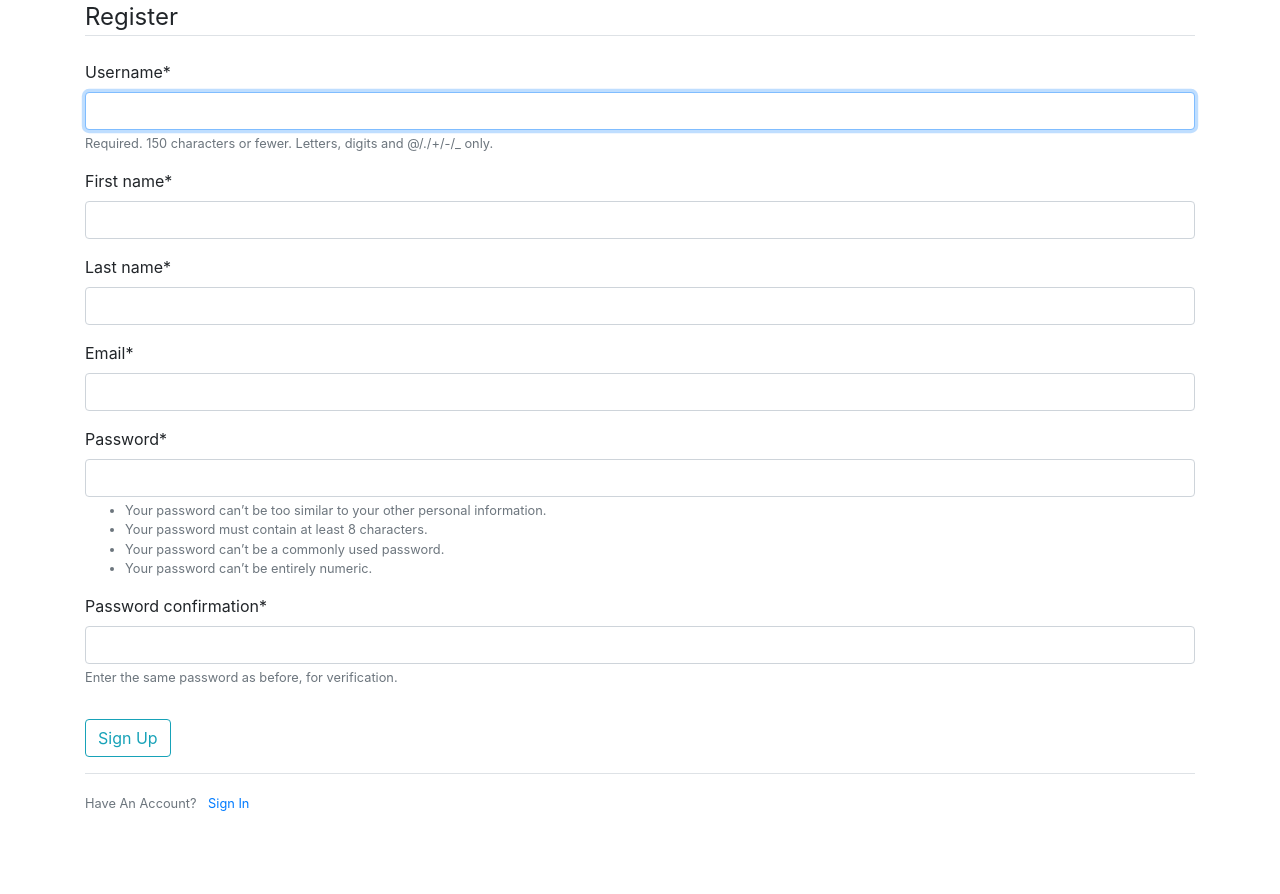
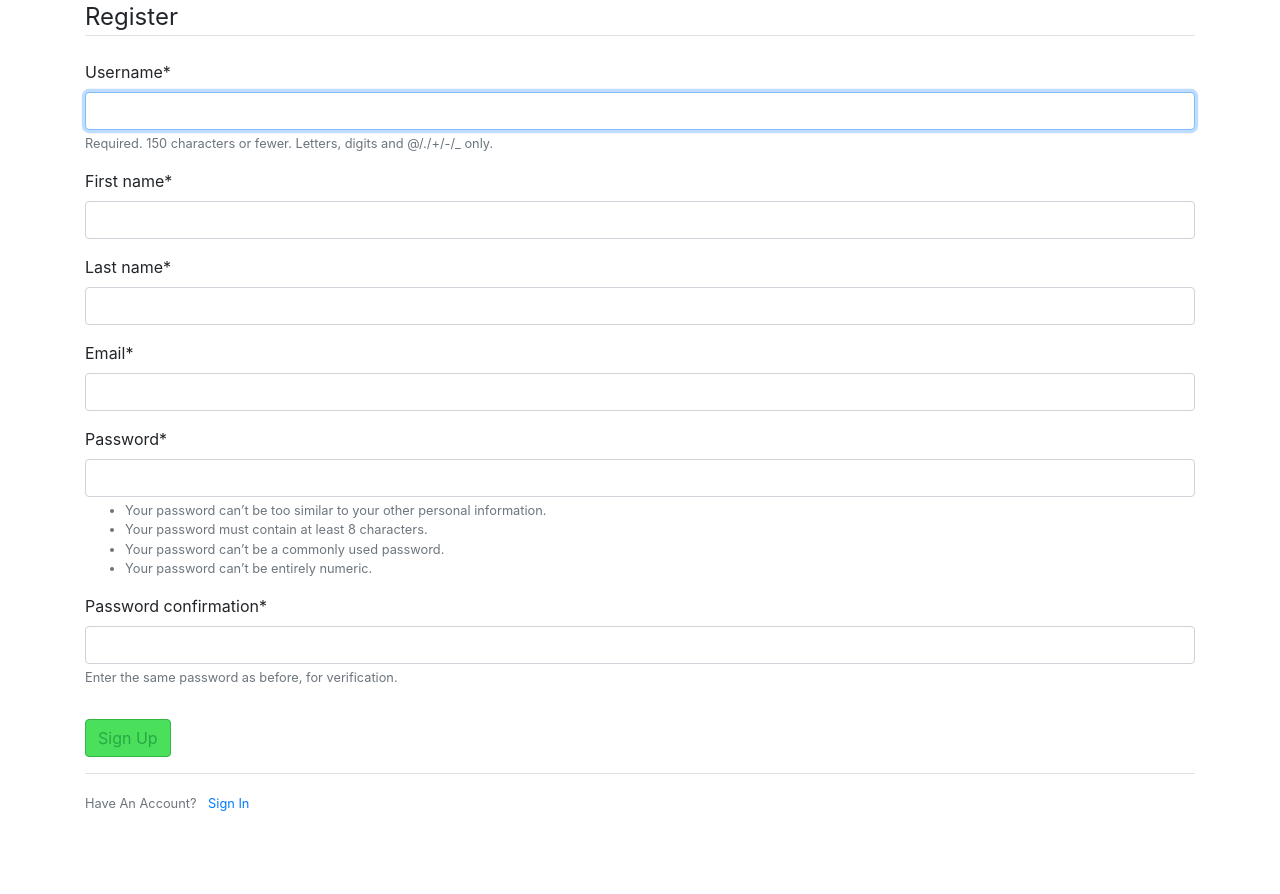
Before and after one commit to starfy84/PCTeacher, a Django app: page /register/ in a window 1280 px wide. Shown: the part 89-983 px from the top of the page. Run offline with Django 3.2, Linux system fonts and the light colour scheme; some libraries are stand-ins or nearby versions.

Commit message:
Make everything GREEEENNNNN

```diff
--- a/resources/styles.css
+++ b/resources/styles.css
@@ -6,3 +6,8 @@
 .apple {
     width: 20px;
 }
+
+.green {
+    background-color: #4ae05b !important;
+    border-color: #33b742 !important;
+}
--- a/templates/lesson.html
+++ b/templates/lesson.html
@@ -11,7 +11,7 @@
         </div>
     {% else %}
         <h3>Welcome Back! Click the button to  {% if start %} begin {% else %} continue {% endif %} to your lesson!</h3>
-        <a class ="btn btn-primary btn-info btn-block" href="{% url 'sublesson' lesson.id sublesson_begin.id %}" role="button">
+        <a class ="btn btn-primary btn-success btn-block green" href="{% url 'sublesson' lesson.id sublesson_begin.id %}" role="button">
             {% if start %} Begin lesson {% else %} Continue lesson {% endif %}
         </a>
 
--- a/templates/login.html
+++ b/templates/login.html
@@ -10,7 +10,7 @@
 				{{ form|crispy }}
 			</fieldset>
 			<div class = "form-group">
-				<button class = "btn btn-outline-info" type = "submit">Login</button>
+				<button class = "btn btn-outline-success green" type = "submit">Login</button>
 			</div>
 		</form>
 		<div class="border-top pt-3">
--- a/templates/register.html
+++ b/templates/register.html
@@ -10,7 +10,7 @@
 				{{ form|crispy }}
 			</fieldset>
 			<div class = "form-group">
-				<button class = "btn btn-outline-info" type = "submit">Sign Up </button>
+				<button class = "btn btn-outline-success green" type = "submit">Sign Up </button>
 			</div>
 		</form>
 		<div class="border-top pt-3">
--- a/templates/sublesson.html
+++ b/templates/sublesson.html
@@ -6,7 +6,7 @@
 
 {% block content %}
 <div class="progress">
-    <div class="progress-bar progress-bar-striped progress-bar-animated" role="progressbar" aria-valuenow="{{ sublessons.done }}" aria-valuemin="0" aria-valuemax="{{ sublessons.total }}" style="width: {{ sublessons.percentage }}%"></div>
+    <div class="green progress-bar progress-bar-striped progress-bar-animated" role="progressbar" aria-valuenow="{{ sublessons.done }}" aria-valuemin="0" aria-valuemax="{{ sublessons.total }}" style="width: {{ sublessons.percentage }}%"></div>
 </div>
 <br>
 <div class="text">
@@ -33,7 +33,7 @@
 
 	<p>Click the button to show the practise question and answer.</p>
 
-	<button type="button" class="btn btn-info" data-toggle="collapse" data-target="#bb">Open Practise Questions</button>
+	<button type="button" class="btn btn-success green" data-toggle="collapse" data-target="#bb">Open Practise Questions</button>
 	<div id="bb" class="collapse">
 	<br>
 		<form action="" method="post">
@@ -42,7 +42,7 @@
                 <label for="answerInput">{{ question }}</label> =
     			<input type="text" id="answerInput" required name="answer" value={{ user_answer }}>
             </div>
-			<input type="submit" class="btn btn-info" value="Submit">
+			<input type="submit" class="btn btn-success green" value="Submit">
 		</form>
 	</div>
 </div>
```
